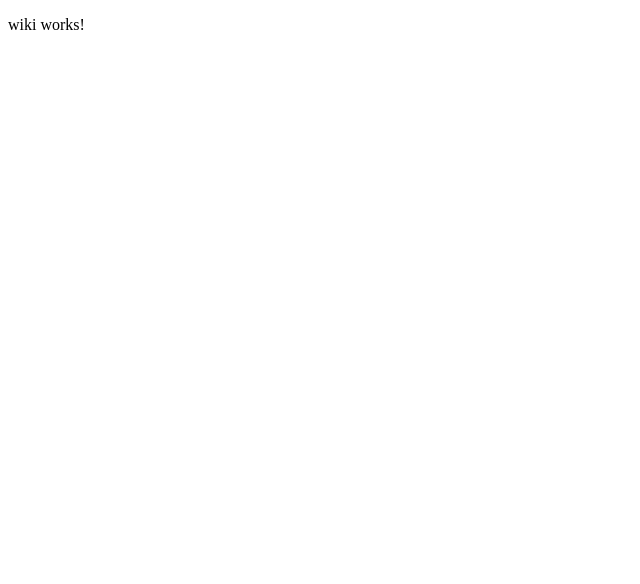
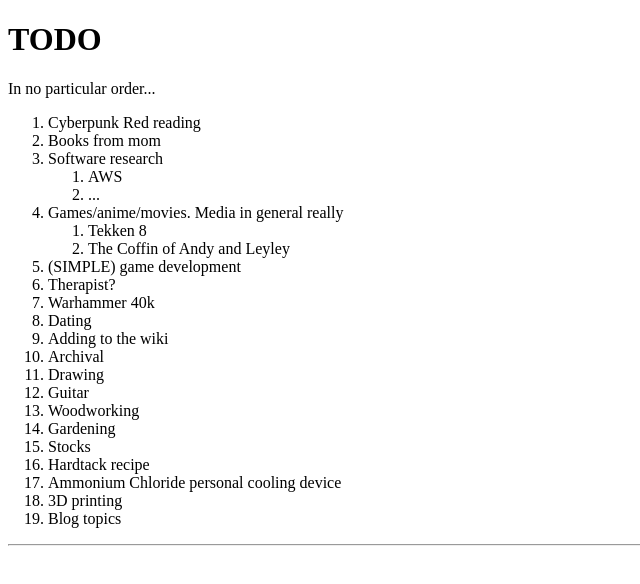
Before and after one commit to RadicalGarlic/safehouse.kim, an Angular app: page /wiki in a window 1280 px wide. Shown: the top 584 px of the page, without its empty margins (0-640 px from the left). Built offline with nearby package versions, Linux system fonts and the light colour scheme.

Commit message:
Fill out todo

```diff
--- a/src/app/app.routes.ts
+++ b/src/app/app.routes.ts
@@ -11,5 +11,5 @@
   {
     path: 'wiki',
     component: WikiComponent
-  }
+  },
 ];
--- a/src/app/home/home.component.html
+++ b/src/app/home/home.component.html
@@ -1 +1 @@
-<a [routerLink]="['wiki']">Wiki</a>
+<!-- <a [routerLink]="['wiki']">Wiki</a> -->
--- a/src/app/wiki/wiki.component.html
+++ b/src/app/wiki/wiki.component.html
@@ -1 +1,38 @@
-<p>wiki works!</p>
+<div>
+  <h1>TODO</h1>
+  <p>In no particular order...</p>
+  <ol>
+    <li>Cyberpunk Red reading</li>
+    <li>Books from mom</li>
+    <li>
+      <p>Software research</p>
+      <ol>
+        <li>AWS</li>
+        <li>...</li>
+      </ol>
+    </li>
+    <li>
+      <p>Games/anime/movies. Media in general really</p>
+      <ol>
+        <li>Tekken 8</li>
+        <li>The Coffin of Andy and Leyley</li>
+      </ol>
+    </li>
+    <li>(SIMPLE) game development</li>
+    <li>Therapist?</li>
+    <li>Warhammer 40k</li>
+    <li>Dating</li>
+    <li>Adding to the wiki</li>
+    <li>Archival</li>
+    <li>Drawing</li>
+    <li>Guitar</li>
+    <li>Woodworking</li>
+    <li>Gardening</li>
+    <li>Stocks</li>
+    <li>Hardtack recipe</li>
+    <li>Ammonium Chloride personal cooling device</li>
+    <li>3D printing</li>
+    <li>Blog topics</li>
+  </ol>
+</div>
+<hr>
--- a/src/app/wiki/wiki.component.sass
+++ b/src/app/wiki/wiki.component.sass
@@ -0,0 +1,2 @@
+p
+  margin: 0
```
